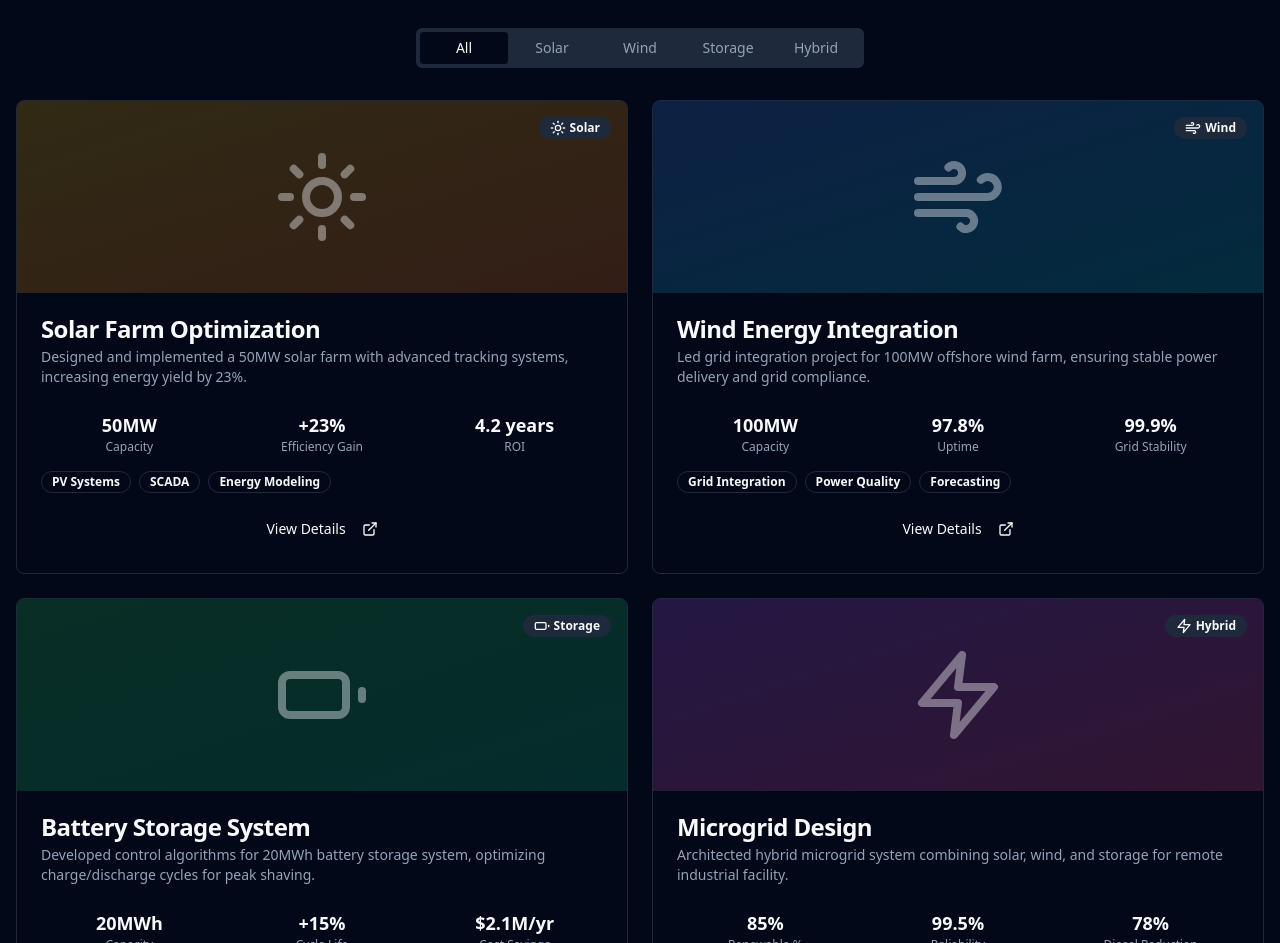
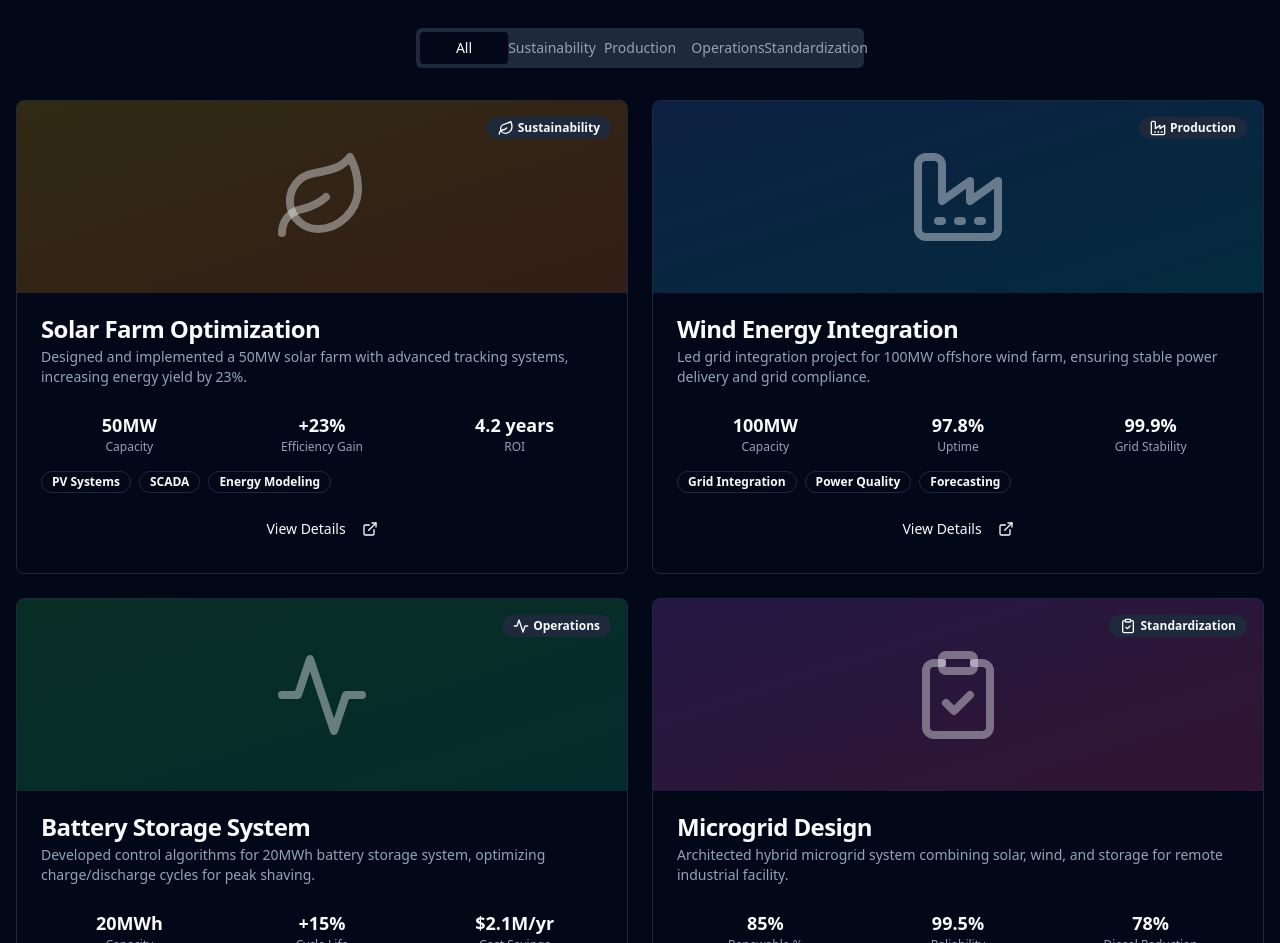
Before and after one commit to BRSTKL/barisegementokul.website, a React (Vite) app: page / in a window 1280 px wide. Shown: the part 1840-2783 px from the top of the page. Built offline with nearby package versions, Linux system fonts and the light colour scheme.

Commit message:
feat: Update featured project categories and icons

```diff
--- a/src/components/EnergySystemsPortfolio.tsx
+++ b/src/components/EnergySystemsPortfolio.tsx
@@ -16,7 +16,11 @@ import {
     X,
     ExternalLink,
     Download,
-    FileText
+    FileText,
+    Leaf,
+    Factory,
+    Activity,
+    ClipboardCheck
 } from 'lucide-react';
 import { Button } from '@/components/ui/button';
 import { Card, CardContent, CardDescription, CardHeader, CardTitle } from '@/components/ui/card';
@@ -107,7 +111,7 @@ const EnergySystemsPortfolio: React.FC = () => {
             id: '1',
             title: 'Solar Farm Optimization',
             description: 'Designed and implemented a 50MW solar farm with advanced tracking systems, increasing energy yield by 23%.',
-            category: 'Solar',
+            category: 'Sustainability',
             tags: ['PV Systems', 'SCADA', 'Energy Modeling'],
             image: 'solar',
             metrics: [
@@ -125,7 +129,7 @@ const EnergySystemsPortfolio: React.FC = () => {
             id: '2',
             title: 'Wind Energy Integration',
             description: 'Led grid integration project for 100MW offshore wind farm, ensuring stable power delivery and grid compliance.',
-            category: 'Wind',
+            category: 'Production',
             tags: ['Grid Integration', 'Power Quality', 'Forecasting'],
             image: 'wind',
             metrics: [
@@ -143,7 +147,7 @@ const EnergySystemsPortfolio: React.FC = () => {
             id: '3',
             title: 'Battery Storage System',
             description: 'Developed control algorithms for 20MWh battery storage system, optimizing charge/discharge cycles for peak shaving.',
-            category: 'Storage',
+            category: 'Operations',
             tags: ['BESS', 'Control Systems', 'Peak Shaving'],
             image: 'battery',
             metrics: [
@@ -161,7 +165,7 @@ const EnergySystemsPortfolio: React.FC = () => {
             id: '4',
             title: 'Microgrid Design',
             description: 'Architected hybrid microgrid system combining solar, wind, and storage for remote industrial facility.',
-            category: 'Hybrid',
+            category: 'Standardization',
             tags: ['Microgrid', 'Hybrid Systems', 'Energy Management'],
             image: 'hybrid',
             metrics: [
@@ -336,20 +340,20 @@ const EnergySystemsPortfolio: React.FC = () => {
 
     const getCategoryIcon = (category: string) => {
         switch (category) {
-            case 'Solar': return <Sun className="w-4 h-4" />;
-            case 'Wind': return <Wind className="w-4 h-4" />;
-            case 'Storage': return <Battery className="w-4 h-4" />;
-            case 'Hybrid': return <Zap className="w-4 h-4" />;
+            case 'Sustainability': return <Leaf className="w-4 h-4" />;
+            case 'Production': return <Factory className="w-4 h-4" />;
+            case 'Operations': return <Activity className="w-4 h-4" />;
+            case 'Standardization': return <ClipboardCheck className="w-4 h-4" />;
             default: return <Zap className="w-4 h-4" />;
         }
     };
 
     const getCategoryGradient = (category: string) => {
         switch (category) {
-            case 'Solar': return 'from-yellow-500/20 to-orange-500/20';
-            case 'Wind': return 'from-blue-500/20 to-cyan-500/20';
-            case 'Storage': return 'from-green-500/20 to-emerald-500/20';
-            case 'Hybrid': return 'from-purple-500/20 to-pink-500/20';
+            case 'Sustainability': return 'from-yellow-500/20 to-orange-500/20';
+            case 'Production': return 'from-blue-500/20 to-cyan-500/20';
+            case 'Operations': return 'from-green-500/20 to-emerald-500/20';
+            case 'Standardization': return 'from-purple-500/20 to-pink-500/20';
             default: return 'from-primary/20 to-primary/10';
         }
     };
@@ -668,13 +672,13 @@ const EnergySystemsPortfolio: React.FC = () => {
                         <Tabs defaultValue="all" className="mb-8">
                             <TabsList className="grid w-full max-w-md mx-auto grid-cols-5">
                                 <TabsTrigger value="all">All</TabsTrigger>
-                                <TabsTrigger value="Solar">Solar</TabsTrigger>
-                                <TabsTrigger value="Wind">Wind</TabsTrigger>
-                                <TabsTrigger value="Storage">Storage</TabsTrigger>
-                                <TabsTrigger value="Hybrid">Hybrid</TabsTrigger>
+                                <TabsTrigger value="Sustainability">Sustainability</TabsTrigger>
+                                <TabsTrigger value="Production">Production</TabsTrigger>
+                                <TabsTrigger value="Operations">Operations</TabsTrigger>
+                                <TabsTrigger value="Standardization">Standardization</TabsTrigger>
                             </TabsList>
 
-                            {['all', 'Solar', 'Wind', 'Storage', 'Hybrid'].map((category) => (
+                            {['all', 'Sustainability', 'Production', 'Operations', 'Standardization'].map((category) => (
                                 <TabsContent key={category} value={category} className="mt-8">
                                     <div className="grid md:grid-cols-2 gap-6">
                                         {projects
@@ -697,10 +701,10 @@ const EnergySystemsPortfolio: React.FC = () => {
                                                                     transition={{ duration: 0.3 }}
                                                                 >
                                                                     <div className="w-24 h-24 text-primary/40">
-                                                                        {project.category === 'Solar' && <Sun className="w-full h-full" />}
-                                                                        {project.category === 'Wind' && <Wind className="w-full h-full" />}
-                                                                        {project.category === 'Storage' && <Battery className="w-full h-full" />}
-                                                                        {project.category === 'Hybrid' && <Zap className="w-full h-full" />}
+                                                                        {project.category === 'Sustainability' && <Leaf className="w-full h-full" />}
+                                                                        {project.category === 'Production' && <Factory className="w-full h-full" />}
+                                                                        {project.category === 'Operations' && <Activity className="w-full h-full" />}
+                                                                        {project.category === 'Standardization' && <ClipboardCheck className="w-full h-full" />}
                                                                     </div>
                                                                 </motion.div>
                                                             </div>
```
